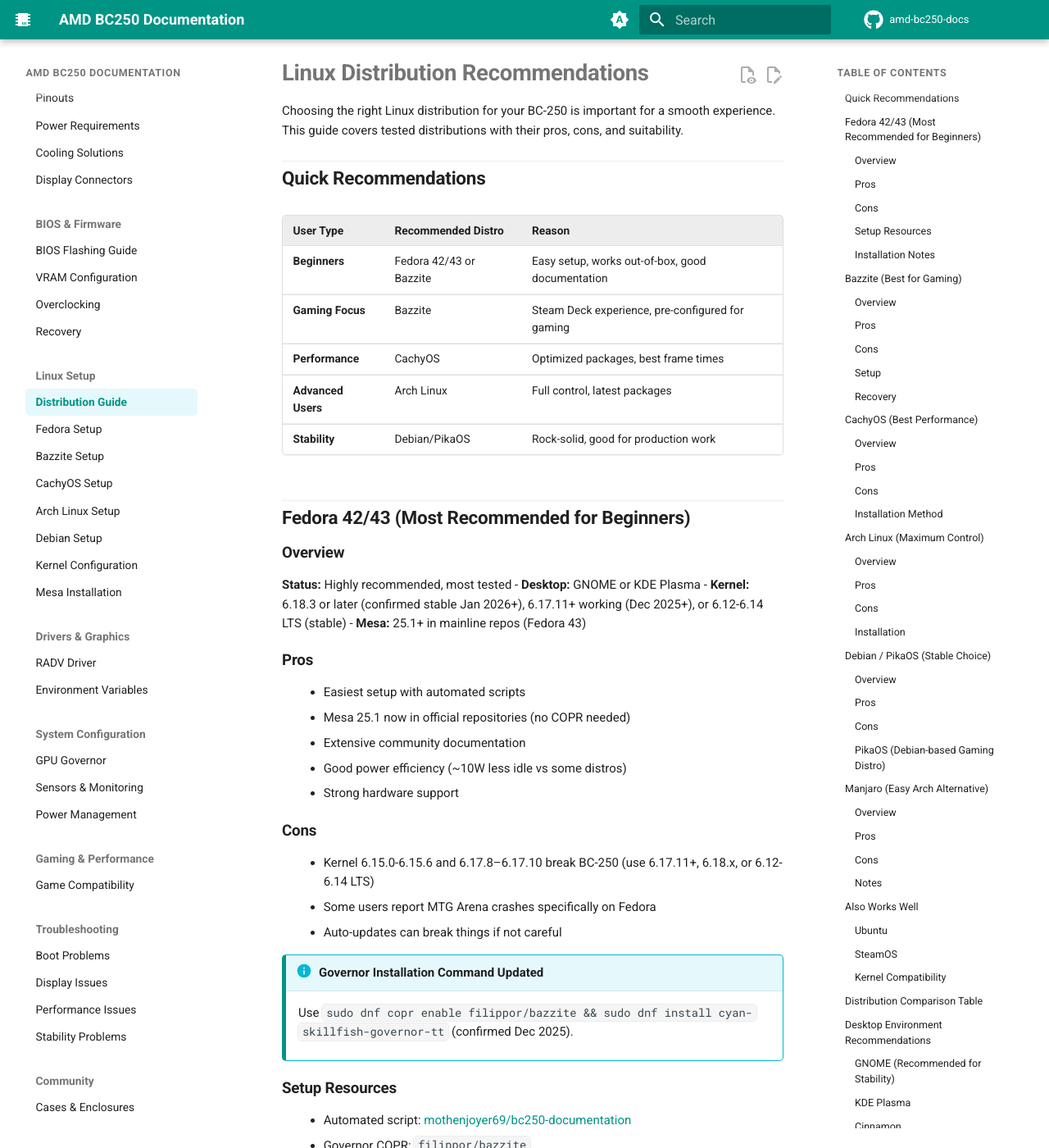
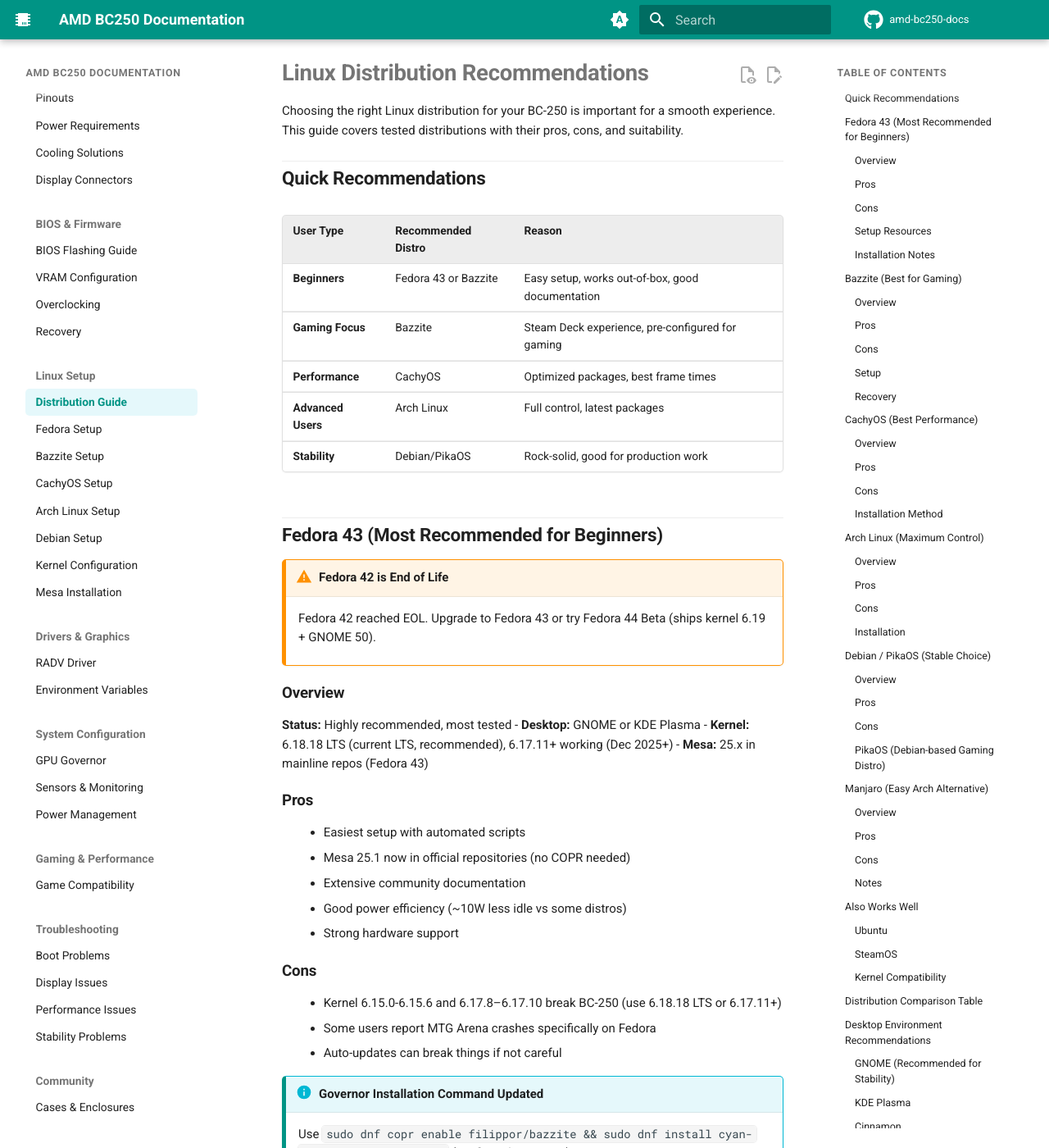
Before and after one commit to elektricM/amd-bc250-docs, an MkDocs documentation site: the page built from docs/linux/distributions.md, in a window 1280 px wide and 1400 px high. Shown: the whole window at 82% size. Built offline with MkDocs 1.6.1 and Material for MkDocs 9.7.7, drawn with Linux system fonts in a browser that asks for light colours; comment, search, counter and statistics services are not loaded; the version menu is left out; some of the changed text lies outside the part shown.

Commit message:
fix(distributions): mark Fedora 42 EOL, update distro comparison

```diff
--- a/docs/linux/distributions.md
+++ b/docs/linux/distributions.md
@@ -6,20 +6,23 @@
 
 | User Type | Recommended Distro | Reason |
 |-----------|-------------------|--------|
-| **Beginners** | Fedora 42/43 or Bazzite | Easy setup, works out-of-box, good documentation |
+| **Beginners** | Fedora 43 or Bazzite | Easy setup, works out-of-box, good documentation |
 | **Gaming Focus** | Bazzite | Steam Deck experience, pre-configured for gaming |
 | **Performance** | CachyOS | Optimized packages, best frame times |
 | **Advanced Users** | Arch Linux | Full control, latest packages |
 | **Stability** | Debian/PikaOS | Rock-solid, good for production work |
 
-## Fedora 42/43 (Most Recommended for Beginners)
+## Fedora 43 (Most Recommended for Beginners)
+
+!!!warning "Fedora 42 is End of Life"
+    Fedora 42 reached EOL. Upgrade to Fedora 43 or try Fedora 44 Beta (ships kernel 6.19 + GNOME 50).
 
 ### Overview
 
 **Status:** Highly recommended, most tested
 - **Desktop:** GNOME or KDE Plasma
-- **Kernel:** 6.18.3 or later (confirmed stable Jan 2026+), 6.17.11+ working (Dec 2025+), or 6.12-6.14 LTS (stable)
-- **Mesa:** 25.1+ in mainline repos (Fedora 43)
+- **Kernel:** 6.18.18 LTS (current LTS, recommended), 6.17.11+ working (Dec 2025+)
+- **Mesa:** 25.x in mainline repos (Fedora 43)
 
 ### Pros
 
@@ -31,7 +34,7 @@
 
 ### Cons
 
-- Kernel 6.15.0-6.15.6 and 6.17.8–6.17.10 break BC-250 (use 6.17.11+, 6.18.x, or 6.12-6.14 LTS)
+- Kernel 6.15.0-6.15.6 and 6.17.8–6.17.10 break BC-250 (use 6.18.18 LTS or 6.17.11+)
 - Some users report MTG Arena crashes specifically on Fedora
 - Auto-updates can break things if not careful
 
@@ -117,7 +120,7 @@
 
 - May need Arch migration if standard ISO fails
 - SMU governor now available via AUR packages without requiring a pre-patched kernel
-- Kernel 6.15.0-6.15.6 and 6.17.8–6.17.10 cause panics (use 6.17.11+, 6.18.x, or LTS)
+- Kernel 6.15.0-6.15.6 and 6.17.8–6.17.10 cause panics (use 6.18.18 LTS or 6.17.11+)
 - More complex setup
 
 !!!success "SMU Governor Alternative"
@@ -128,7 +131,7 @@
 **Option 1: Arch + Migration (Recommended)**
 
 1. Install Arch Linux following the [Arch Installation Guide](https://wiki.archlinux.org/title/Installation_guide)
-2. Use `linux-lts` kernel (6.12.x - 6.14.x)
+2. Use `linux-lts` kernel (6.12.x - 6.14.x or 6.18.18 LTS)
 3. Boot with `nomodeset` if needed (remove after driver installation)
 4. Use CachyOS migration script from their documentation
 5. Install CachyOS LTS kernel during migration
@@ -263,8 +266,8 @@
 ### Ubuntu
 
 **Status:** Works with updated Mesa
-- **Mesa:** 25.1.5 available via PPAs
-- **Kernel:** 6.12+ recommended
+- **Mesa:** 25.1.5 available via PPAs. Ubuntu 26.04 daily server ISO includes Mesa 25+ and kernel 6.17/6.18 with out-of-box BC-250 support.
+- **Kernel:** 6.18.x LTS recommended
 - **Desktop:** GNOME by default
 
 **Pros:**
@@ -308,7 +311,7 @@
 ### Kernel Compatibility
 
 !!!danger "Avoid Broken Kernel Versions"
-    Kernel 6.15.0-6.15.6 and 6.17.8–6.17.10 cause kernel panics and GPU initialization failures on BC-250. **Use 6.17.11+, 6.18.x for best performance or 6.12-6.14 LTS for stability.**
+    Kernel 6.15.0-6.15.6 and 6.17.8–6.17.10 cause kernel panics and GPU initialization failures on BC-250. **Use 6.18.18 LTS (recommended) or 6.17.11+ for best performance.**
 
 !!!warning "GPU Stability Testing"
     CLI stress tests (Furmark, etc.) may not catch GPU instability reliably. BC-250 design causes full system crashes at unstable voltages without artifacting first. Users attempting frequency tuning need this warning to prevent data loss. Incremental tuning with small voltage steps is required; always save work frequently when testing.
@@ -356,7 +359,7 @@
 
 ### Fedora (Easiest)
 
-1. Download Fedora 42/43 Workstation ISO
+1. Download Fedora 43 Workstation ISO
 2. Flash to USB
 3. Boot in "Basic Graphics Mode"
 4. Install normally
@@ -387,8 +390,8 @@
 
 ### Fedora
 
-- **Issue:** Kernel 6.15.0-6.15.6 and 6.17.8+ break GPU
-- **Solution:** Pin kernel to 6.14
+- **Issue:** Kernel 6.15.0-6.15.6 and 6.17.8-6.17.10 break GPU
+- **Solution:** Pin kernel to 6.18 LTS
 
 ### Bazzite
 
```
Also changed, not shown: other parts of docs/linux/distributions.md (+1 -1 lines).
